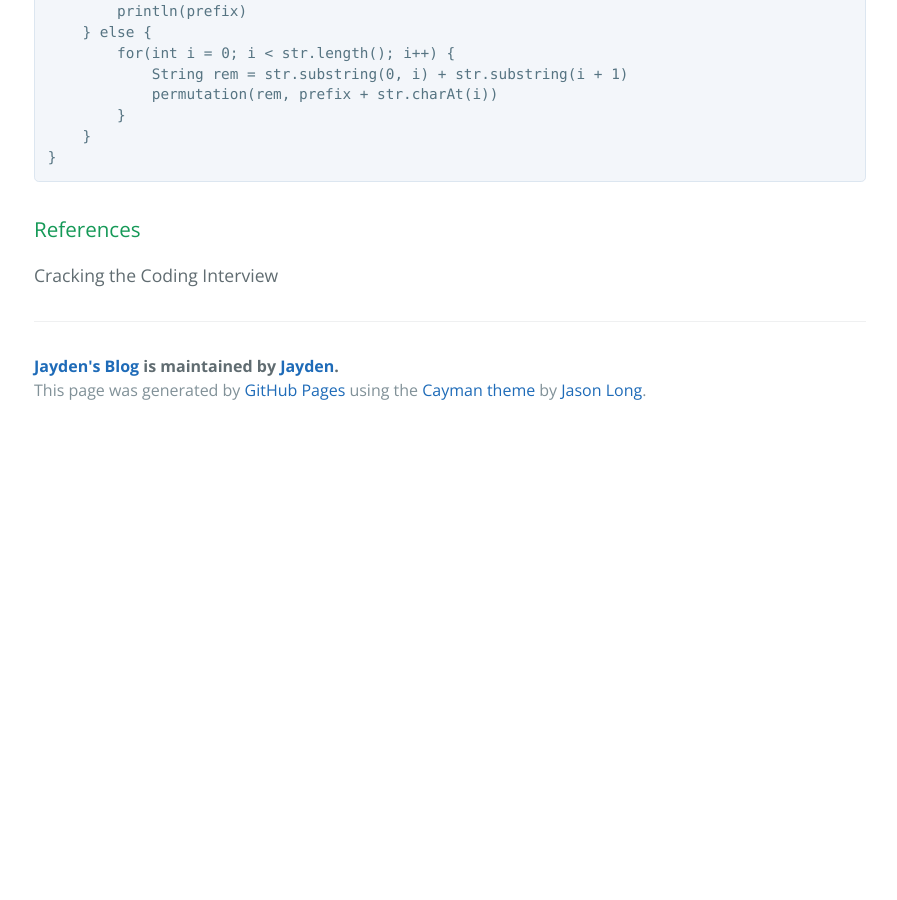
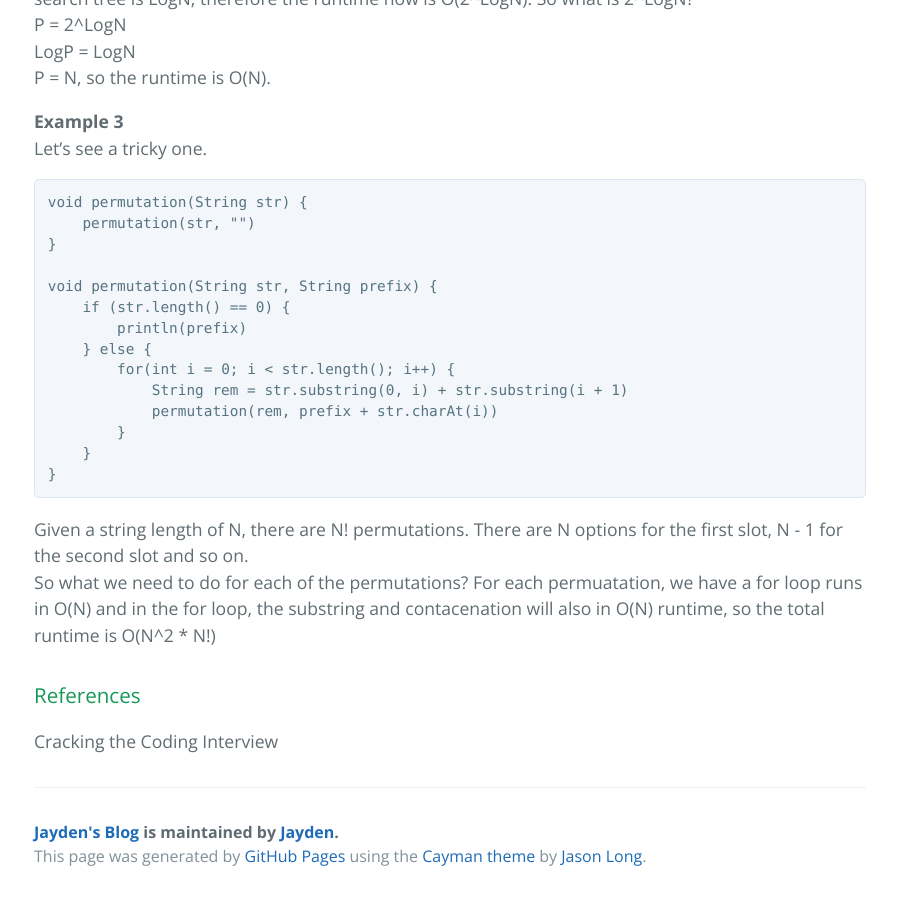
Before and after one commit to dreamhb/dreamhb.github.io, a Jekyll site: the page built from _posts/2023-08-20-DSA-Big-O.md, in a window 1280 px wide and 900 px high, scrolled down 4426 px. Shown: the whole window, without its empty margins (190-1087 px from the left). Built offline with Jekyll 4.4.1, drawn with Linux system fonts in a browser that asks for light colours; comment, search, counter and statistics services are not loaded; before the commit the page ends 4860 px from its top, so only the background shows below that; some of the changed text lies outside the part shown.

Commit message:
add more content

````diff
--- a/_posts/2023-08-20-DSA-Big-O.md
+++ b/_posts/2023-08-20-DSA-Big-O.md
@@ -8,7 +8,8 @@ categories: DSA
 
 # Big O
 
-*   TOC {:toc}
+* TOC
+{:toc}
 
 Big O is a metric how we describe the efficiency of algorithms. Not only it can be used to judge an algorithm, but also can help you develop one.
 
@@ -156,7 +157,9 @@ void permutation(String str, String prefix) {
     }
 }
 ```
-
+Given a string length of N, there are N! permutations. There are N options for the first slot, N - 1 for the second slot and so on.
+So what we need to do for each of the permutations?
+For each permuatation, we have a for loop runs in O(N) and in the for loop, the substring and contacenation will also in O(N) runtime, so the total runtime is O(N^2 * N!)
 
 ### References
 Cracking the Coding Interview
````
